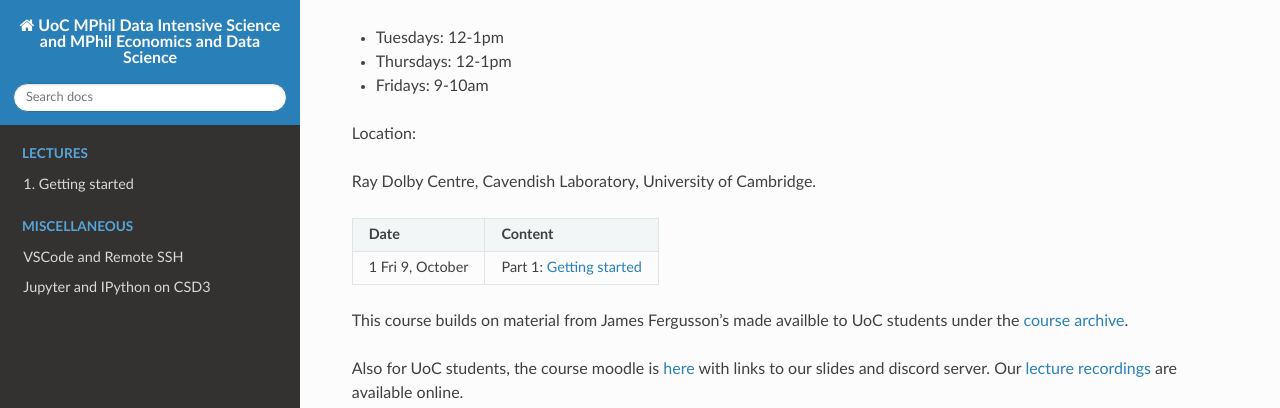
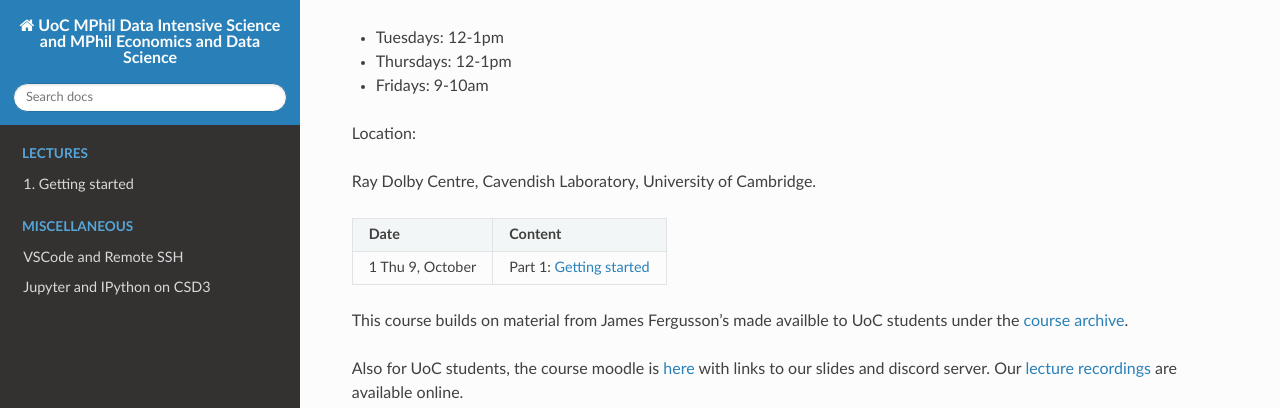
Before and after one commit to borisbolliet/ResearchComputing, a Sphinx documentation site: the page built from docs/index.rst, in a window 1280 px wide and 900 px high, scrolled down 583 px. Shown: the top 408 px of the window. Built offline with Sphinx 7.4.7 and the Read the Docs theme 3.1.0, drawn with Linux system fonts in a browser that asks for light colours.

Commit message:
Update index.rst

```diff
--- a/docs/index.rst
+++ b/docs/index.rst
@@ -52,7 +52,7 @@
 +------------------------------------+---------------------------------------------------------------------------------------------------------------------------------------------------+
 | **Date**                           | **Content**                                                                                                                                       |
 +------------------------------------+---------------------------------------------------------------------------------------------------------------------------------------------------+
-| 1 Fri 9, October                   | Part 1: `Getting started <material/part1/notebook.ipynb#Getting-started>`_                                                                        |
+| 1 Thu 9, October                   | Part 1: `Getting started <material/part1/notebook.ipynb#Getting-started>`_                                                                        |
 +------------------------------------+---------------------------------------------------------------------------------------------------------------------------------------------------+
 
 
```
